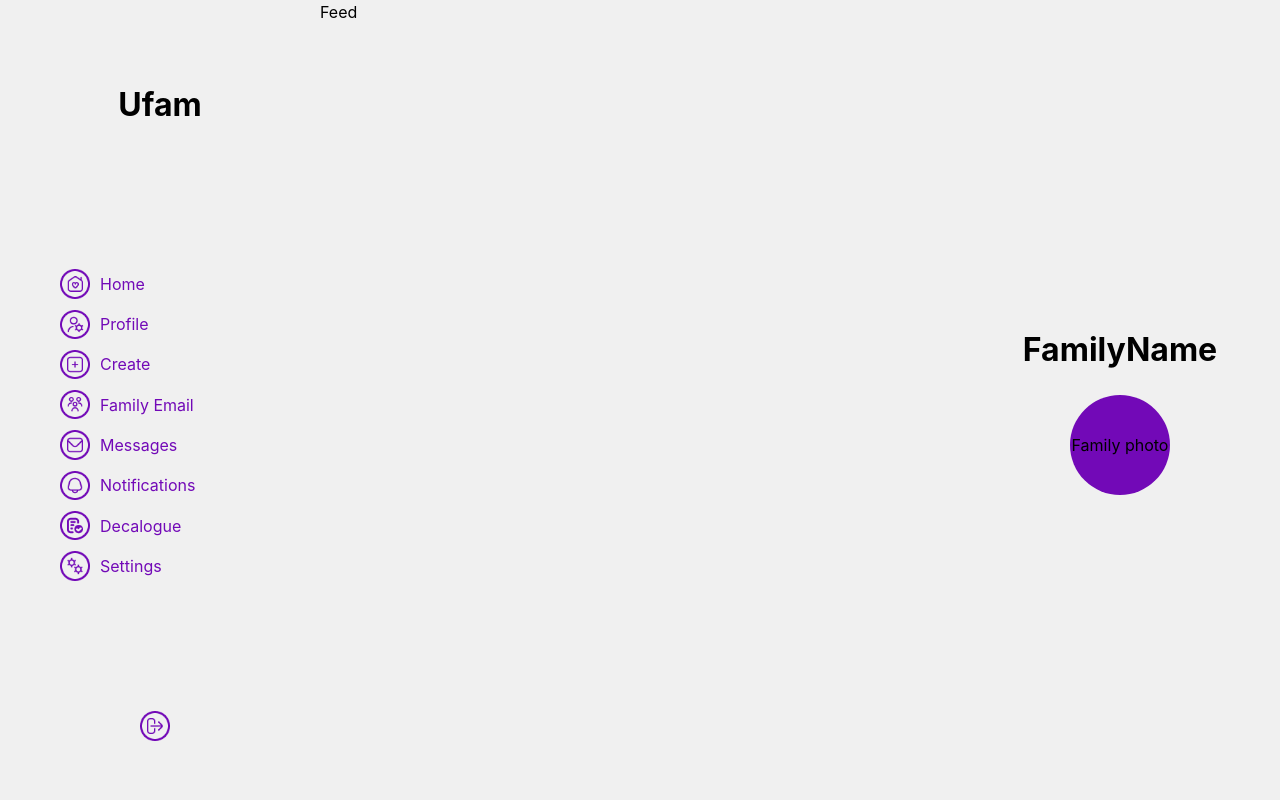
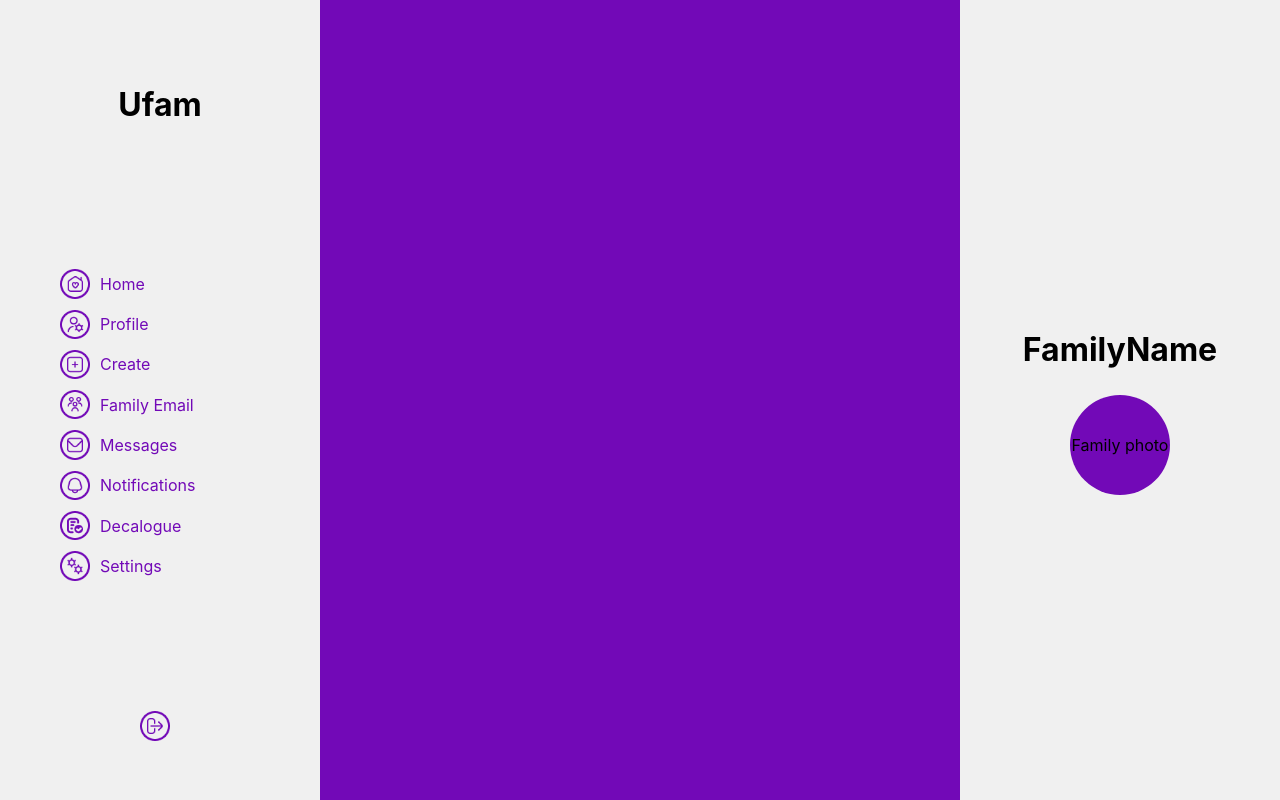
Before and after one commit to Famblablap/uFam_front, a React (Vite) app: page /app in a window 1280 px wide. Built offline with nearby package versions, Linux system fonts and the light colour scheme.

Commit message:
creating feed...

```diff
--- a/src/App.css
+++ b/src/App.css
@@ -1,5 +1,4 @@
 #root {
-  width: 100vw;
-  height: 100vh;
   margin: 0 auto;
+  background-color: #F0F0F0;
 }
--- /dev/null
+++ b/src/Components/Feed.css
@@ -0,0 +1,13 @@
+#container {
+    width: 100%;
+    height: 100%;
+    display: flex;
+    flex-direction: column;
+    align-items: center;
+}
+
+.content {
+    width: 100%;
+    height: 100%;
+    background-color: #7209B7;
+}
--- a/src/Components/LeftSide/LeftSide.css
+++ b/src/Components/LeftSide/LeftSide.css
@@ -1,7 +1,3 @@
-#page {
-    background-color: #F0F0F0;
-}
-
 #leftside {
     width: 100%;
     height: 100%;
--- a/src/Pages/App/Feed.jsx
+++ b/src/Pages/App/Feed.jsx
@@ -1,6 +1,11 @@
+import "../../Components/Feed.css"
+
 function Feed() {
   return (
-    <div>Feed</div>
+    <div id="container">
+      <div className="content">
+      </div>
+    </div>
   )
 }
 
```
